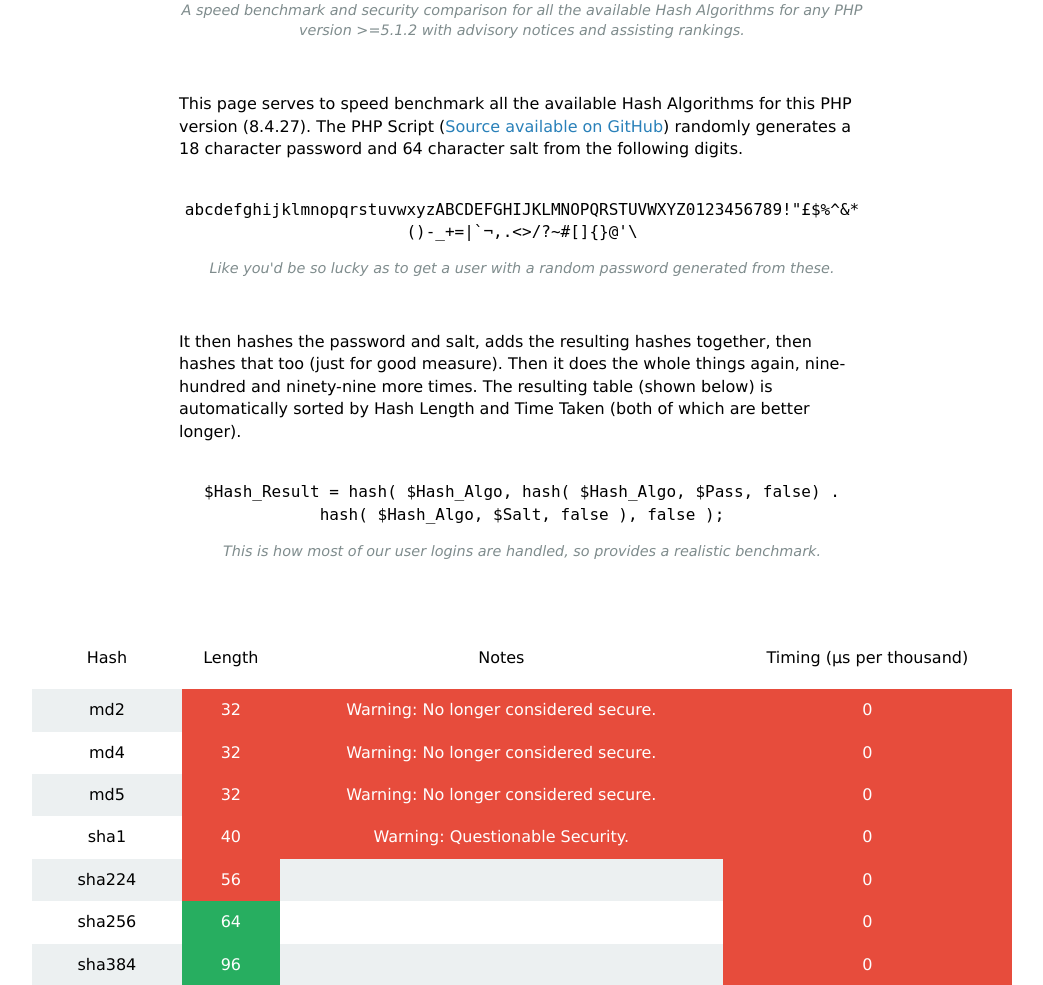
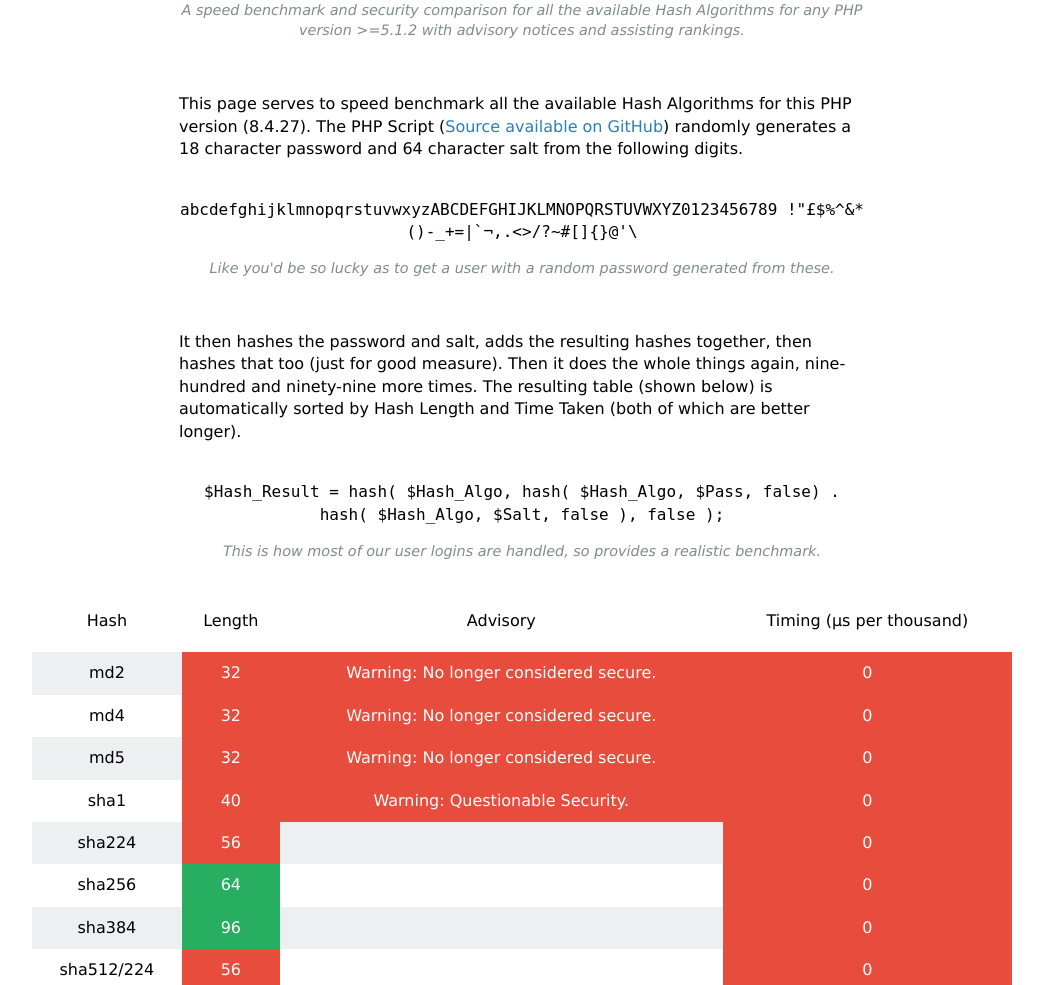
Before and after one commit to eustasy/hash-check, a PHP site: page / in a window 1280 px wide. Shown: the part 130-1115 px from the top of the page, without its empty margins (118-1161 px from the left). Run offline with PHP 8.4, Linux system fonts and the light colour scheme; data that the repository does not hold is empty; some libraries are stand-ins or nearby versions.

Commit message:
Fixed code overflow on smaller screens, cleaned up php code.

```diff
--- a/index.php
+++ b/index.php
@@ -41,7 +41,7 @@
 		h1 { font-weight: 300; }
 		p { text-align: left; }
 		a { color: #2980b9; text-decoration: none; }
-		code { font-family: 'Ubuntu Mono', monospace; }
+		code { font-family: 'Ubuntu Mono', monospace; word-wrap: break-word; }
 		.caption { font-size: 0.9em; font-style: italic; color: #7f8c8d; text-align: center; }
 		table { width: 100%; border-spacing: 0; }
 		th { cursor: pointer; font-weight: 300; padding: 20px 10px; }
@@ -65,14 +65,13 @@
 		<br>
 		<p>This page serves to speed benchmark all the available Hash Algorithms for this PHP version (<?php echo phpversion(); ?>). The PHP Script (<a href="https://github.com/eustasy/hash-check">Source available on GitHub</a>) randomly generates a 18 character password and 64 character salt from the following digits.</p>
 		<br>
-		<code>abcdefghijklmnopqrstuvwxyzABCDEFGHIJKLMNOPQRSTUVWXYZ0123456789!"£$%^&*()-_+=|`¬,.<>/?~#[]{}@'\</code>
+		<code>abcdefghijklmnopqrstuvwxyzABCDEFGHIJKLMNOPQRSTUVWXYZ0123456789 !"£$%^&*()-_+=|`¬,.<>/?~#[]{}@'\</code>
 		<p class="caption">Like you'd be so lucky as to get a user with a random password generated from these.</p>
 		<br>
 		<p>It then hashes the password and salt, adds the resulting hashes together, then hashes that too (just for good measure). Then it does the whole things again, nine-hundred and ninety-nine more times. The resulting table (shown below) is automatically sorted by Hash Length and Time Taken (both of which are better longer).</p>
 		<br>
 		<code>$Hash_Result = hash( $Hash_Algo, hash( $Hash_Algo, $Pass, false) . hash( $Hash_Algo, $Salt, false ), false );</code>
 		<p class="caption">This is how most of our user logins are handled, so provides a realistic benchmark.</p>
-		<br>
 	</div>
 
 	<table id="sort" class="tablesorter">
@@ -80,22 +79,24 @@
 			<tr>
 				<th>Hash</th>
 				<th>Length</th>
-				<th>Notes</th>
+				<th>Advisory</th>
 				<th>Timing (&micro;s per thousand)</th>
 			</tr>
 		</thead>
 		<tbody>
 <?php
 
-	$Characters = 'abcdefghijklmnopqrstuvwxyzABCDEFGHIJKLMNOPQRSTUVWXYZ0123456789!"£$%^&*()-_+=|`¬,.<>/?~#[]{}@\'\\';
+	$Characters = 'abcdefghijklmnopqrstuvwxyzABCDEFGHIJKLMNOPQRSTUVWXYZ0123456789 !"£$%^&*()-_+=|`¬,.<>/?~#[]{}@\'\\';
 	$Characters_Count = strlen( $Characters );
 
 	// Generate Pass
+	$Pass = '';
 	for( $c = 0; $c < 12; $c++ ) {
 		$Pass .= $Characters[ rand( 0, $Characters_Count - 1 ) ];
 	}
 
 	// Generate Salt
+	$Salt = '';
 	for( $c = 0; $c < 64; $c++ ) {
 		$Salt .= $Characters[ rand( 0, $Characters_Count - 1 ) ];
 	}
@@ -108,7 +109,6 @@
 		// Start Counting
 		ob_start();
 		$Start = microtime(true);
-
 
 		// Run 1,000 times
 		$i = 0;
@@ -123,10 +123,13 @@
 		ob_end_clean();
 		$Hash_Length = strlen( $Hash_Result );
 
+		// Hash Algorithm Output
 		echo '
 		<tr>
 			<td>'.$Hash_Algo.'</td>
 			<td';
+
+		// Hash Length Outputs
 		if( $Hash_Length>=128 ) { // Blue
 			echo ' class="hi best"';
 		} else if( $Hash_Length>=64 ) { // Green
@@ -137,8 +140,7 @@
 		echo '>'.$Hash_Length.'</td>
 			<td';
 
-		// # Warnings #
-		// Manual Overrides
+		// Advisory Outputs
 		if(
 			$Hash_Algo == 'adler32' ||
 			$Hash_Algo == 'crc32' ||
@@ -168,10 +170,10 @@
 		} else {
 			echo '>';
 		}
-
 		echo '</td>
 			<td';
 
+		// Time Output
 		if( $Count>12 ) { // Blue
 			echo ' class="hi best"';
 		} else if( $Count>6 ) { // Green
@@ -179,7 +181,6 @@
 		} else {
 			echo ' class="hi insecure"';
 		}
-
 		echo '>'.$Count.'</td>
 		</tr>';
 
```
Lines whose indentation alone changed are shown as unchanged.
